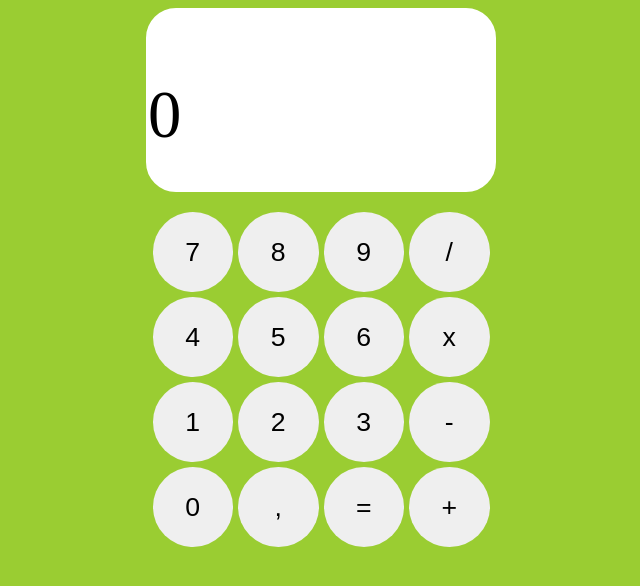
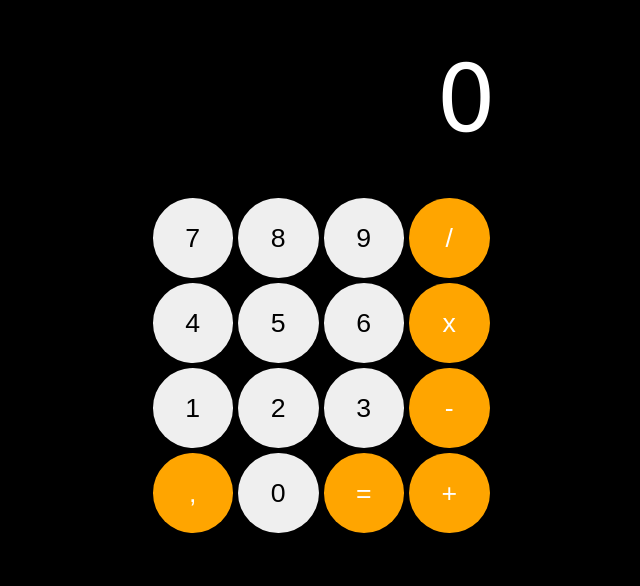
Before and after one commit to iamvusumzi/calculator, a plain HTML site: page index.html in a window 1280 px wide. Shown: the whole page, without its empty margins (319-959 px from the left). Drawn offline with Linux system fonts and the light colour scheme.

Commit message:
Updated styling

```diff
--- a/index.html
+++ b/index.html
@@ -16,19 +16,19 @@
                 <button>7</button>
                 <button>8</button>
                 <button>9</button>
-                <button>/</button>
+                <button class="function">/</button>
                 <button>4</button>
                 <button>5</button>
                 <button>6</button>
-                <button>x</button>
+                <button class="function">x</button>
                 <button>1</button>
                 <button>2</button>
                 <button>3</button>
-                <button>-</button>
+                <button class="function">-</button>
+                <button class="function">,</button>
                 <button>0</button>
-                <button>,</button>
-                <button>=</button>
-                <button>+</button>
+                <button class="function">=</button>
+                <button class="function">+</button>
             </div>
         </div>
     </body>
--- a/style.css
+++ b/style.css
@@ -1,23 +1,31 @@
 body {
     color: white;
-    background-color: yellowgreen;
+    background-color: black;
     display: flex;
     justify-content: center;
     align-items: center;
 }
 
 #calculator {
+    background-color: black;
     height: 600px;
     width: 350px;
+    border-radius: 30px;
 }
 #output {
-    color: black;
-    font-size: 50pt;
-    background-color: white;
-    border: 2px solid white;
-    border-radius: 30px;
+    /* background-color: white; */
+    /* border: 2px solid white; */
+    display: flex;
+    justify-content: end;
+    align-items: center;
     height: 180px;
-    margin-bottom: 10px;
+    /* margin-bottom: 10px; */
+}
+
+#output p {
+    font-family: Verdana, Geneva, Tahoma, sans-serif;
+    color: white;
+    font-size: 70pt;
 }
 
 .buttons {
@@ -25,7 +33,7 @@ body {
     justify-content: center;
     align-items: center;
     flex-wrap: wrap;
-    margin-top: 20px;
+    margin-top: 10px;
     gap: 5px;
 }
 
@@ -36,3 +44,8 @@ button {
     border-radius: 50%;
     border: none;
 }
+
+.function {
+    color: white;
+    background-color: orange;
+}
```
